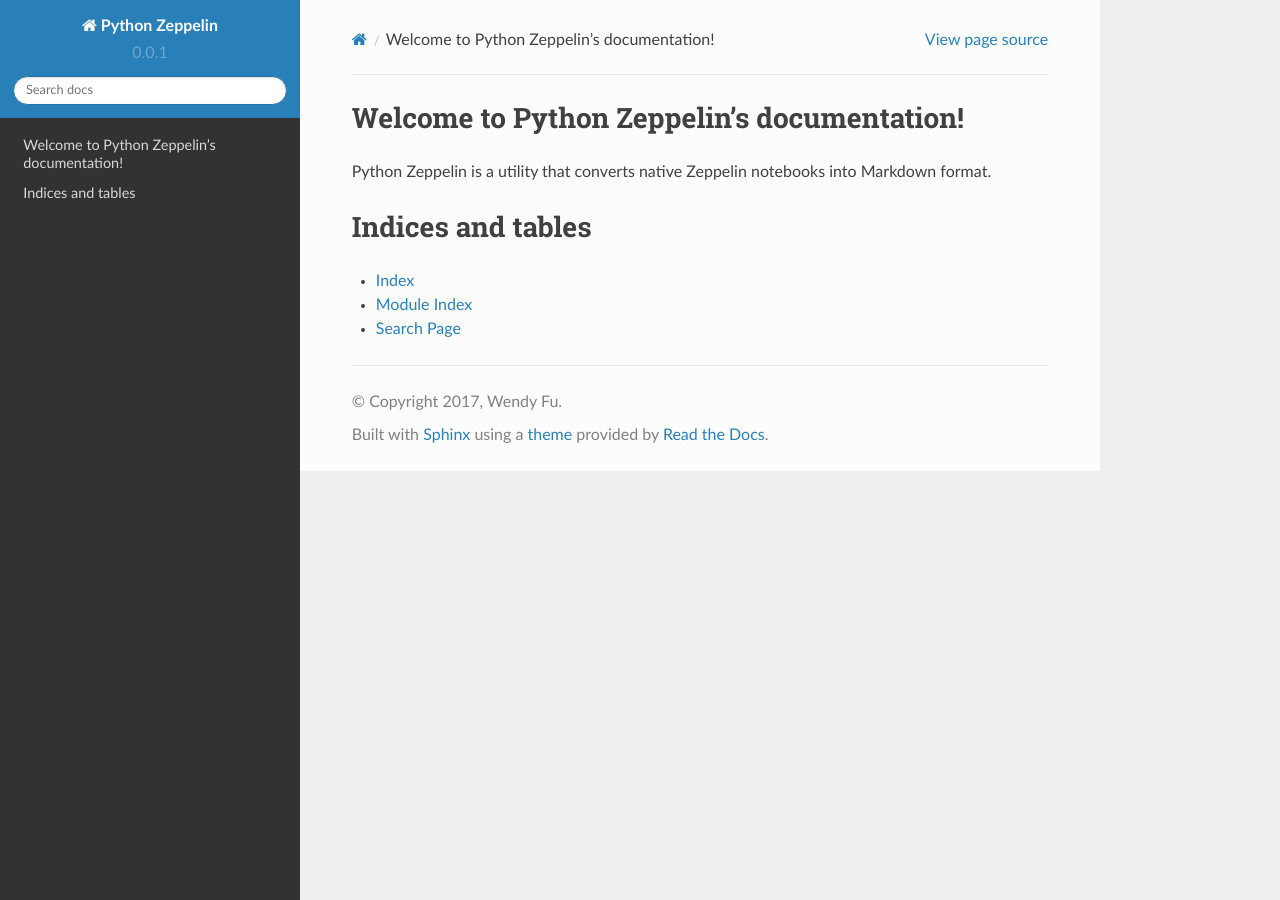
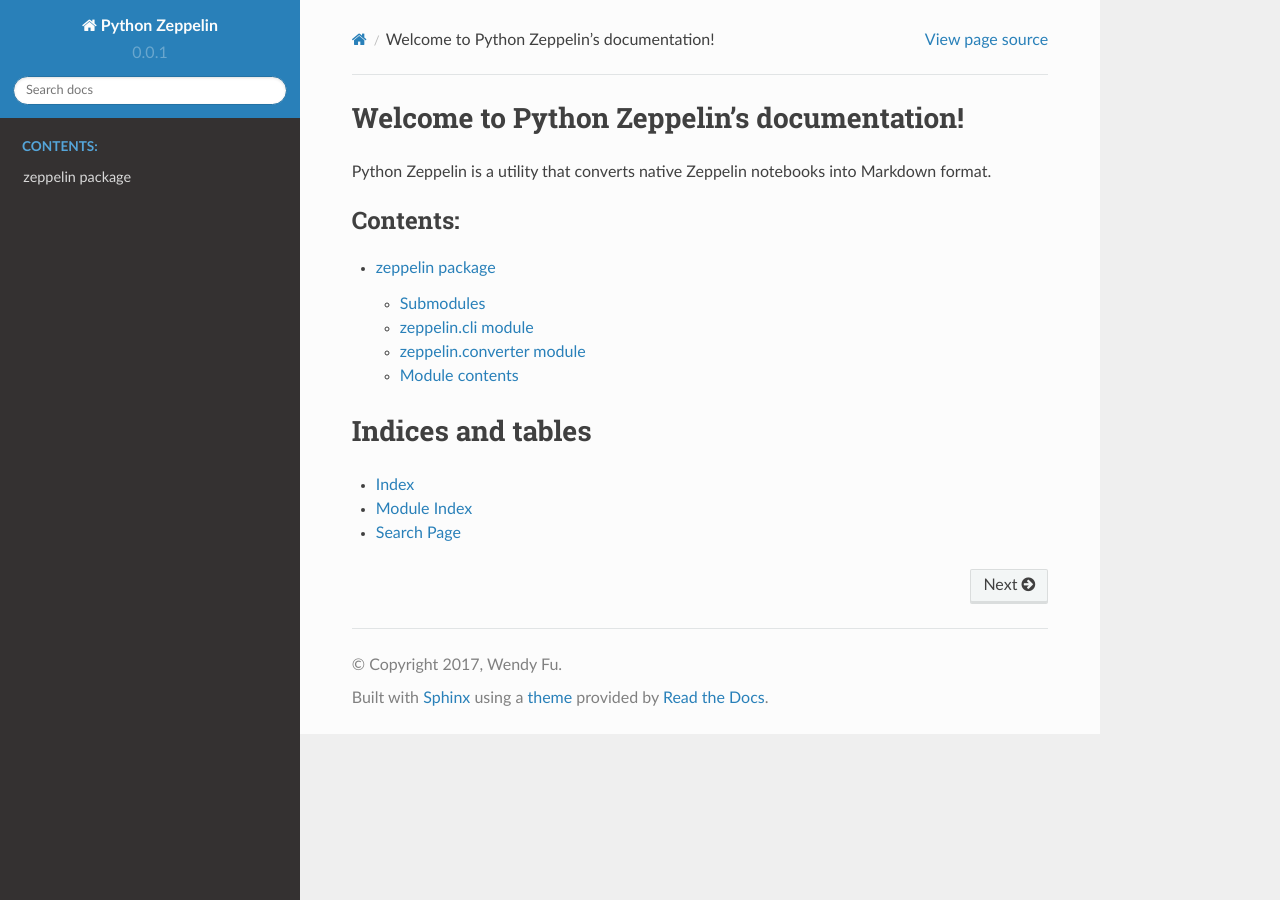
Before and after one commit to mozilla/python-zeppelin, a Sphinx documentation site: the page built from docs/index.rst, in a window 1280 px wide. Built offline with Sphinx 7.4.7 and the Read the Docs theme 2.0.0, drawn with Linux system fonts in a browser that asks for light colours; some of the changed lines change nothing that is shown.

Commit message:
small tweaks

```diff
--- a/docs/index.rst
+++ b/docs/index.rst
@@ -11,7 +11,7 @@
    :maxdepth: 2
    :caption: Contents:
 
-
+   zeppelin
 
 Indices and tables
 ==================
--- a/docs/modules.rst
+++ /dev/null
@@ -1,5 +0,0 @@
-zeppelin
-========
-
-.. toctree::
-   :maxdepth: 4
--- /dev/null
+++ b/docs/requirements.txt
@@ -0,0 +1,3 @@
+Sphinx==1.5.6
+sphinx-autobuild==0.6.0
+sphinx-rtd-theme==0.2.4
```
